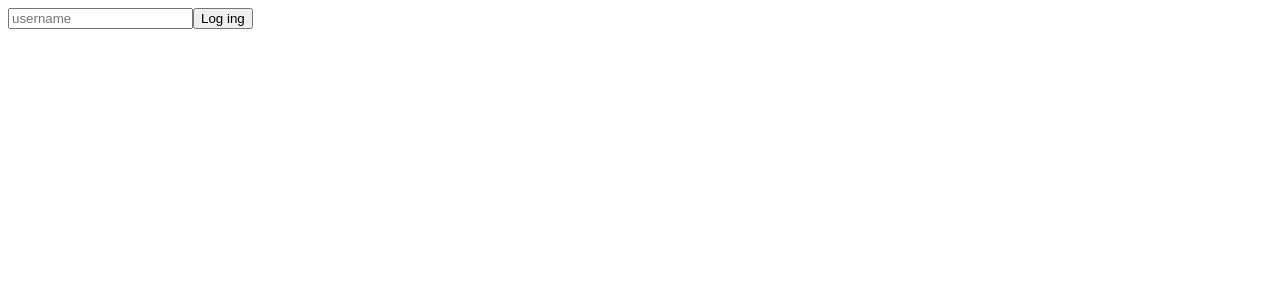
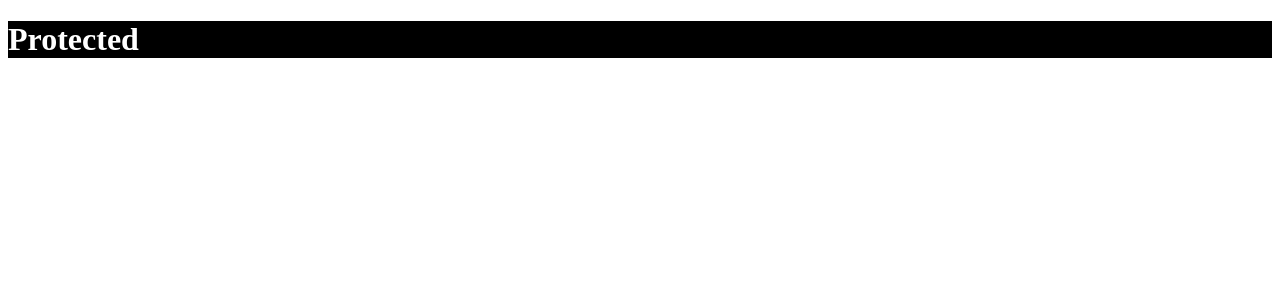
Before and after one commit to kubby159/LearnTypscript, a React (Create React App) app: page / in a window 1280 px wide. Shown: the top 300 px of the page. Built offline with nearby package versions, Linux system fonts and the light colour scheme.

Commit message:
[TS] Themes

```diff
--- a/src/App.tsx
+++ b/src/App.tsx
@@ -1,37 +1,19 @@
 import React, { useState } from "react";
 import styled from "styled-components";
 
+const Container = styled.div`
+  background-color: ${(props) => props.theme.bgColor};
+`;
+
+const H1 = styled.h1`
+  color: ${(props) => props.theme.textColor};
+`;
+
 function App() {
-  const [value, setValue] = useState("");
-  const onChange = (event: React.FormEvent<HTMLInputElement>) => {
-    //event : any Type
-    //어떤 종류의 Element가 onChange 이벤트를 발생시킬지를 특정할 수 있음.
-    //위 코드는 HTMLInputElement에 의해서 onChange가 실행됨.
-    //React JS의 TS에서는 target 대신 currentTarget을 이용
-
-    const {
-      currentTarget: { value },
-    } = event;
-    setValue(value);
-  };
-
-  const onSubmit = (event: React.FormEvent<HTMLFormElement>) => {
-    event.preventDefault();
-    console.log("Hello", value);
-  };
-
   return (
-    <div>
-      <form onSubmit={onSubmit}>
-        <input
-          value={value}
-          onChange={onChange}
-          type="text"
-          placeholder="username"
-        />
-        <button>Log ing</button>
-      </form>
-    </div>
+    <Container>
+      <H1>Protected</H1>
+    </Container>
   );
 }
 
--- a/src/index.tsx
+++ b/src/index.tsx
@@ -1,11 +1,15 @@
 import React from "react";
 import ReactDOM from "react-dom";
+import { ThemeProvider } from "styled-components";
 
 import App from "./App";
+import { darkTheme, lightTheme } from "./theme";
 
 ReactDOM.render(
   <React.StrictMode>
-    <App />
+    <ThemeProvider theme={darkTheme}>
+      <App />
+    </ThemeProvider>
   </React.StrictMode>,
   document.getElementById("root")
 );
--- /dev/null
+++ b/src/theme.ts
@@ -0,0 +1,12 @@
+import { DefaultTheme } from "styled-components";
+
+export const lightTheme: DefaultTheme = {
+  bgColor: "white",
+  textColor: "black",
+  btnColor: "tomato",
+};
+export const darkTheme: DefaultTheme = {
+  bgColor: "black",
+  textColor: "white",
+  btnColor: "teal",
+};
```
Also changed, not shown: src/styled.d.ts (added, +11 -0 lines).
